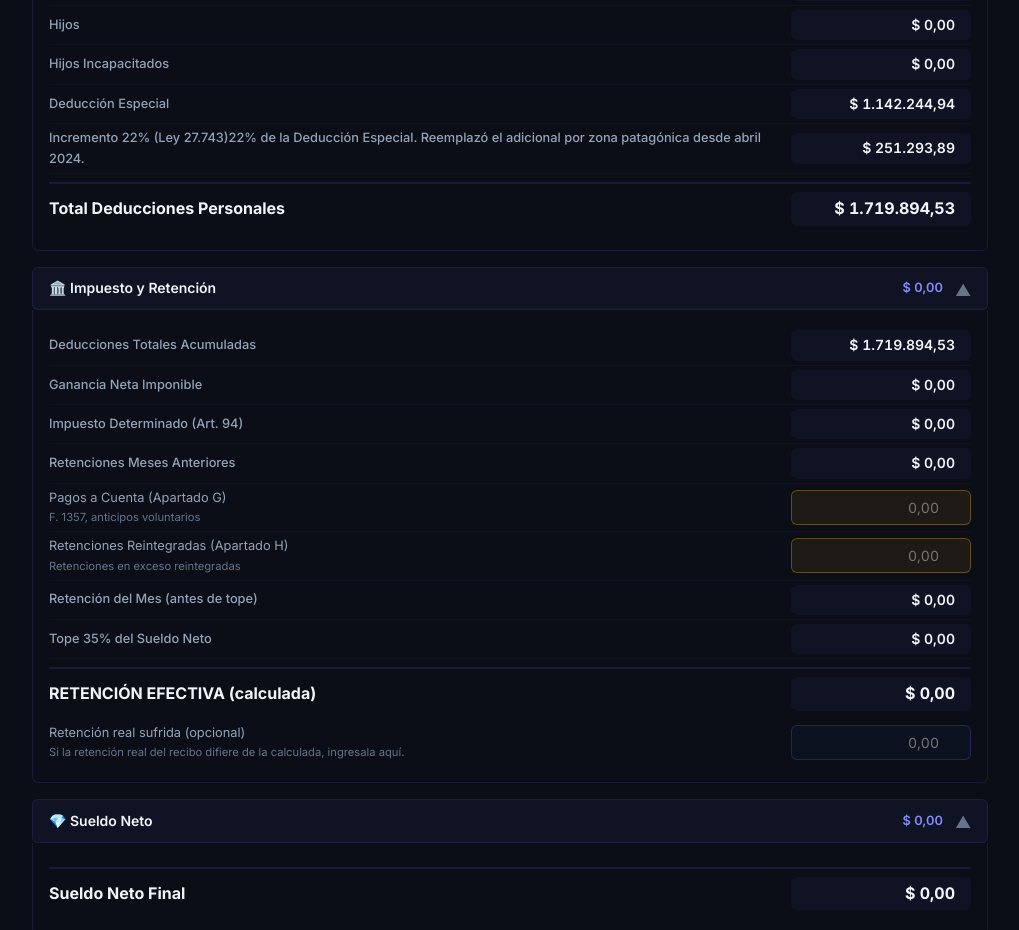
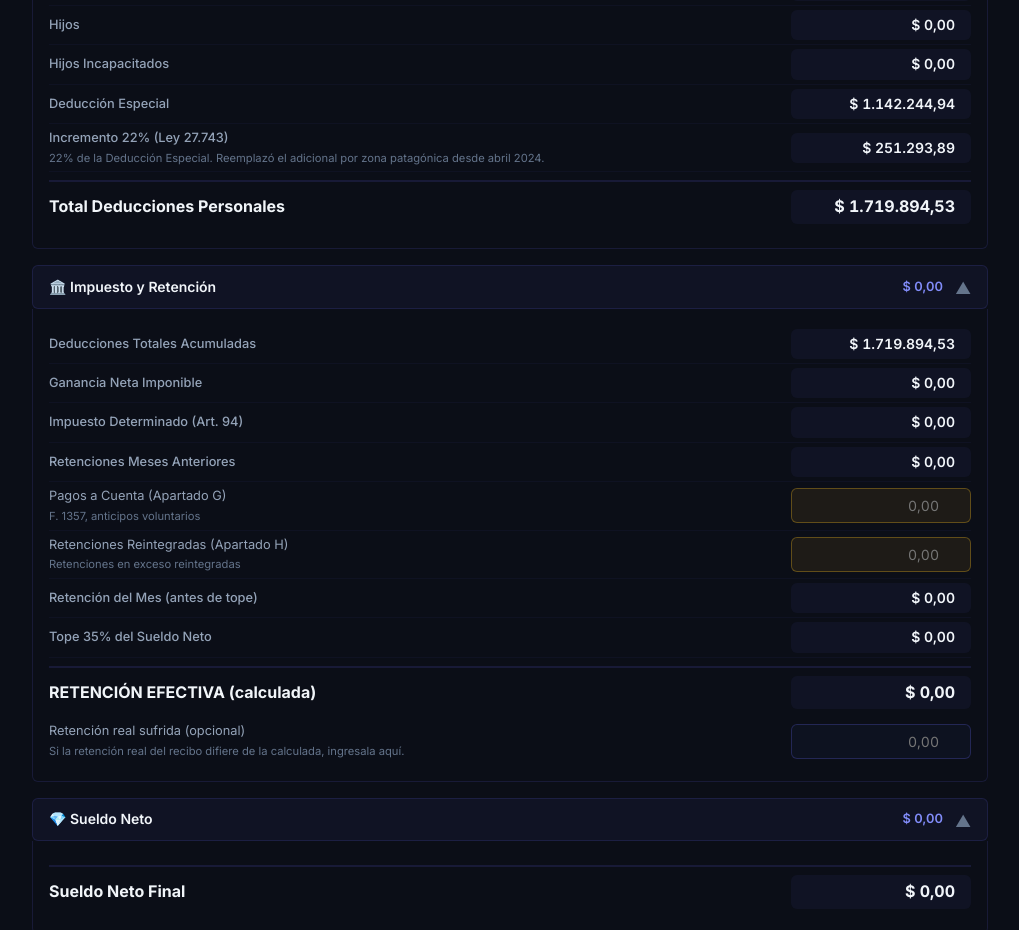
Before and after one commit to cyanez-git/Ganancias_4ta_categoria, a React (Vite) app: page / in a window 1280 px wide. Shown: the part 1740-2670 px from the top of the page, without its empty margins (260-1279 px from the left). Built offline with nearby package versions, Linux system fonts and the light colour scheme.

Commit message:
style: fix repeated percentages in hints and add block display to calc-label hints

```diff
--- a/src/components/LiquidacionMensual.jsx
+++ b/src/components/LiquidacionMensual.jsx
@@ -342,12 +342,12 @@ export default function LiquidacionMensual({ monthsData, updateMonthField, resul
                             <CalcField
                                 label="Alquiler deducible 40%"
                                 value={result.alquiler40}
-                                hint="40% del alquiler pagado, con tope en la GNI del período. El excedente no se transfiere."
+                                hint="del alquiler pagado, con tope en la GNI del período. El excedente no se transfiere."
                             />
                             <CalcField
                                 label="Alquiler deducible 10% (Ley 27.737)"
                                 value={result.alquiler10}
-                                hint="10% adicional sin tope — incorporado por Ley 27.737 (2024)."
+                                hint="adicional sin tope — incorporado por Ley 27.737 (2024)."
                             />
                             <CalcField label="Medicina Prepaga deducible (5% GNSI)" value={result.medicinaPreDeducible} />
                             <CalcField label="Educación deducible" value={result.educacionDeducible} />
@@ -356,7 +356,7 @@ export default function LiquidacionMensual({ monthsData, updateMonthField, resul
                             <CalcField
                                 label="Deducciones sobre SAC (17%)"
                                 value={result.deduccionesSobreSAC}
-                                hint="17% del SAC proporcional acumulado. Equivale a los aportes previsionales sobre el aguinaldo."
+                                hint="del SAC proporcional acumulado. Equivale a los aportes previsionales sobre el aguinaldo."
                             />
                         </div>
                         <CalcField label="Total Deducciones Generales" value={result.totalDeduccionesGenerales} className="total-row" />
--- a/src/index.css
+++ b/src/index.css
@@ -677,6 +677,14 @@ body::before {
   font-weight: 500;
 }
 
+.calc-row .calc-label .hint {
+  display: block;
+  font-size: var(--font-xs);
+  color: var(--text-muted);
+  font-weight: 400;
+  margin-top: 1px;
+}
+
 .calc-row .calc-value {
   text-align: right;
   font-size: var(--font-base);
```
